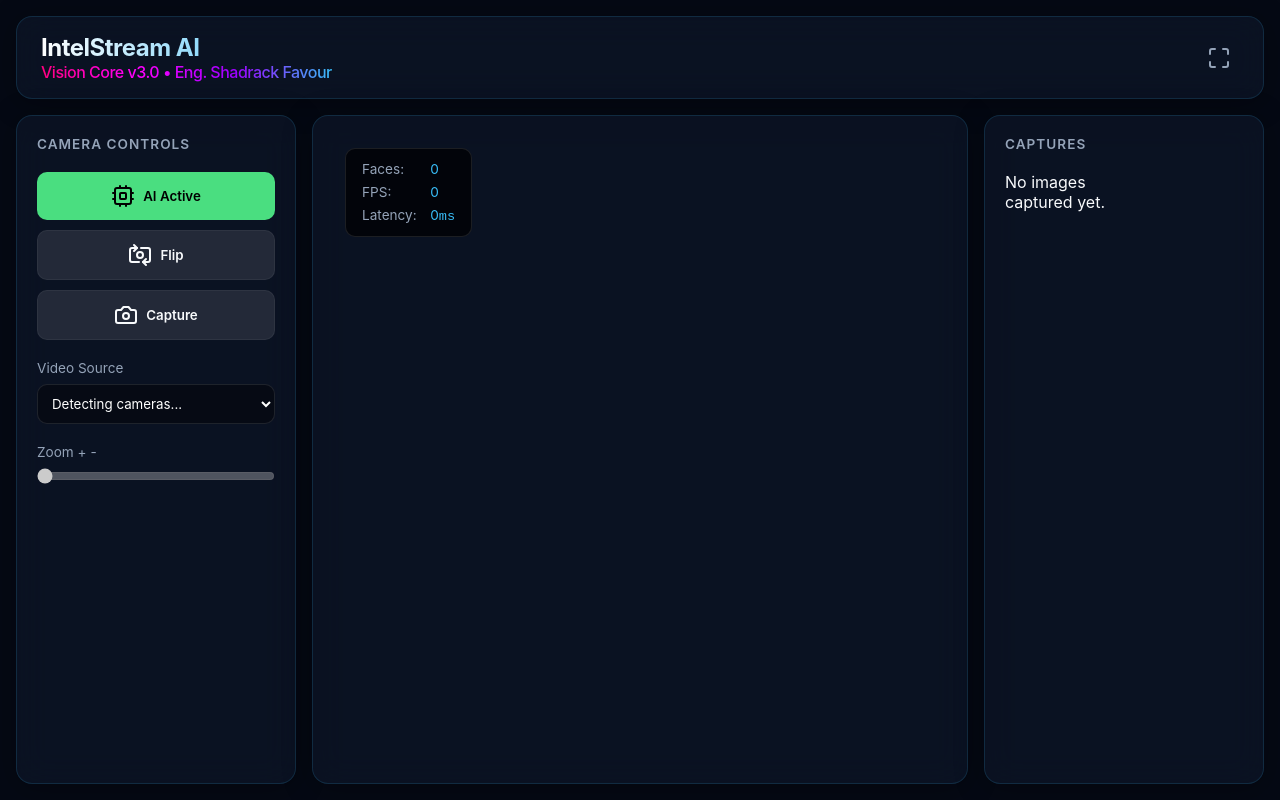
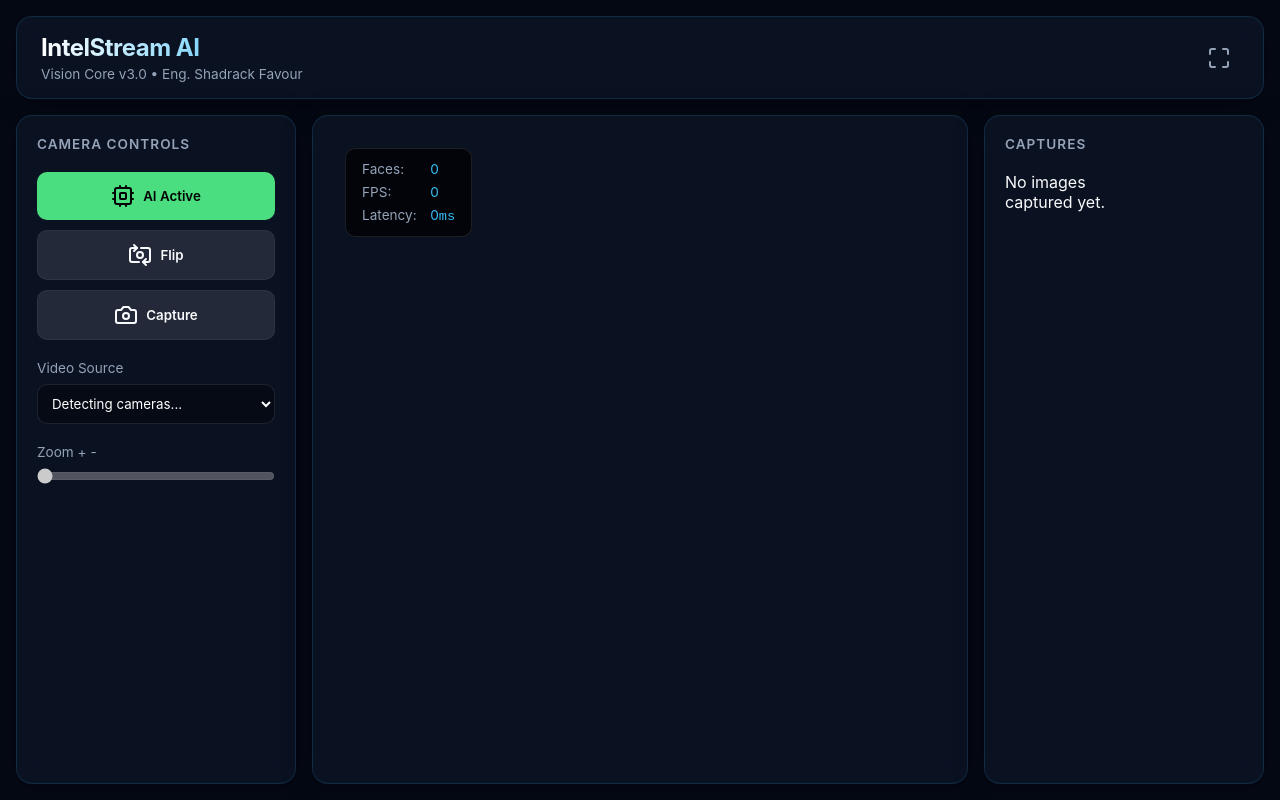
Before and after one commit to Shadrack-hue/face-detect, a website built with Vite: page index.html in a window 1280 px wide. Built offline with nearby package versions, Linux system fonts and the light colour scheme; no server answers; what @mediapipe/tasks-vision would draw is missing.

Commit message:
Update style.css

```diff
--- a/src/style.css
+++ b/src/style.css
@@ -60,12 +60,9 @@ header {
 }
 
 .brand p {
-    font-size: 1rem;
-    font-weight: 500;
-    letter-spacing: -0.5px;
-    background: linear-gradient(to right, #ff007f, #ff00ff, #9d00ff, var(--primary));
-    -webkit-background-clip: text;
-    -webkit-text-fill-color: transparent;
+    font-size: 0.85rem;
+    color: var(--text-muted);
+    margin-top: 4px;
 }
 
 /* Main Workspace Layout */
```
